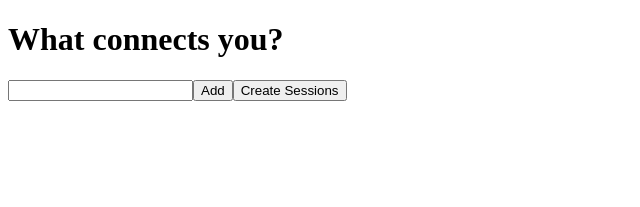
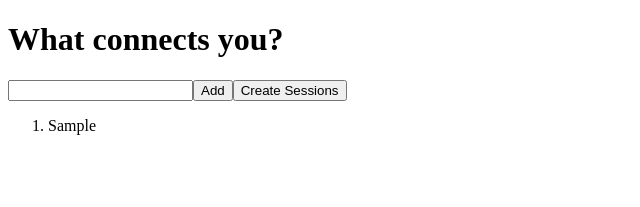
Before and after one commit to coding-bootcamps-eu/what-connects-you, a Vue app: page / in a window 1280 px wide. Both pictures are taken after typing "Sample" into the empty fields and a click on the button "Add". Shown: the top 207 px of the page, without its empty margins (0-640 px from the left). Built offline with nearby package versions, Linux system fonts and the light colour scheme.

Commit message:
feat: add list of input names

```diff
--- a/src/App.vue
+++ b/src/App.vue
@@ -5,32 +5,42 @@
       type="text"
       name="name-input"
       id="name-input"
-      v-model="attendee.name"
+      v-model="attendee"
       @keypress.enter="addAttendee"
     />
     <label for="name-input"></label>
     <button class="button" @click="addAttendee">Add</button>
     <button class="button">Create Sessions</button>
   </div>
+  <div>
+    <ol>
+      <li v-for="attendee in attendees" :key="attendee">{{ attendee }}</li>
+    </ol>
+  </div>
 </template>
 
 <script lang="ts">
+// todo: add missing unit tests
 import { defineComponent } from "vue";
 
 export default defineComponent({
   name: "App",
   components: {},
-  data() {
+
+  data(): {
+    attendees: string[];
+    attendee: string;
+  } {
     return {
-      attendees: [{}],
-      attendee: { name: null },
+      attendees: [],
+      attendee: "",
     };
   },
   methods: {
     addAttendee() {
-      if (this.attendee.name) {
-        this.attendees.push({ name: this.attendee.name });
-        this.attendee.name = null;
+      if (this.attendee) {
+        this.attendees.push(this.attendee);
+        this.attendee = "";
       }
     },
   },
```
